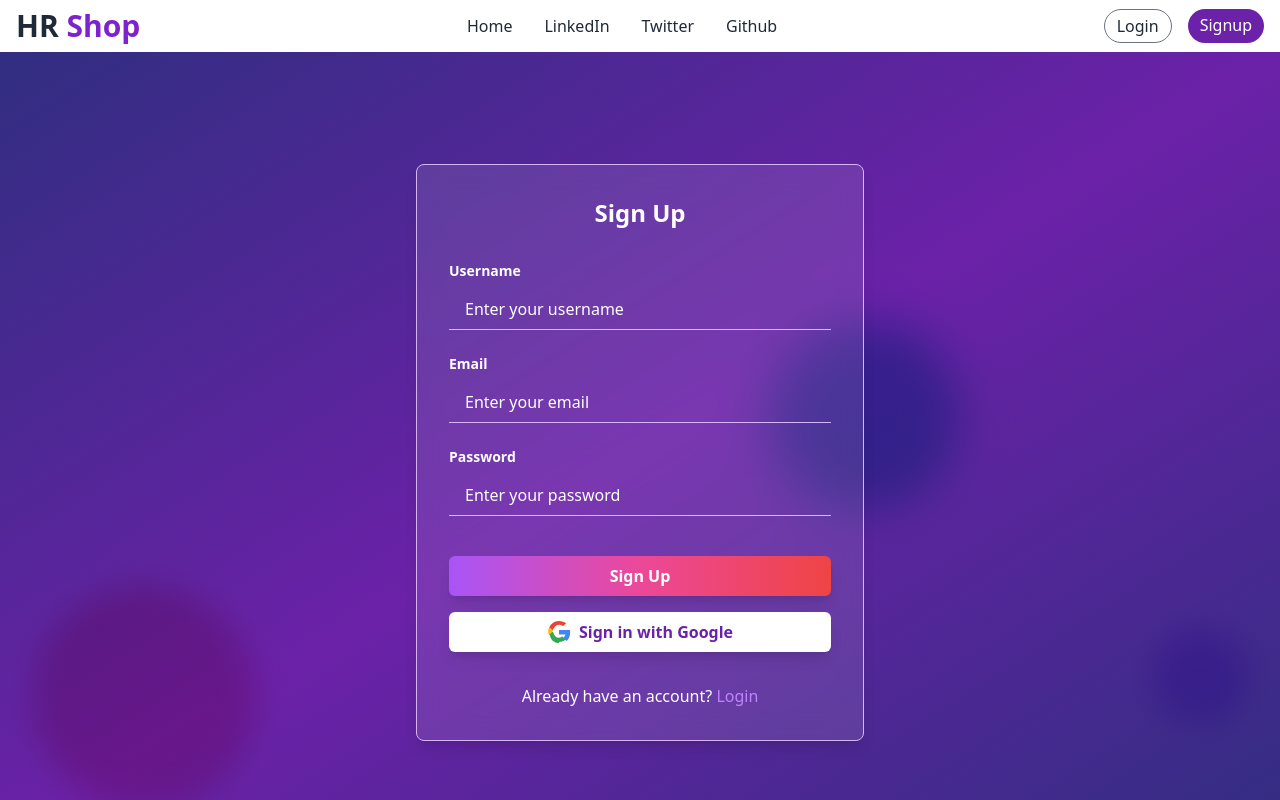
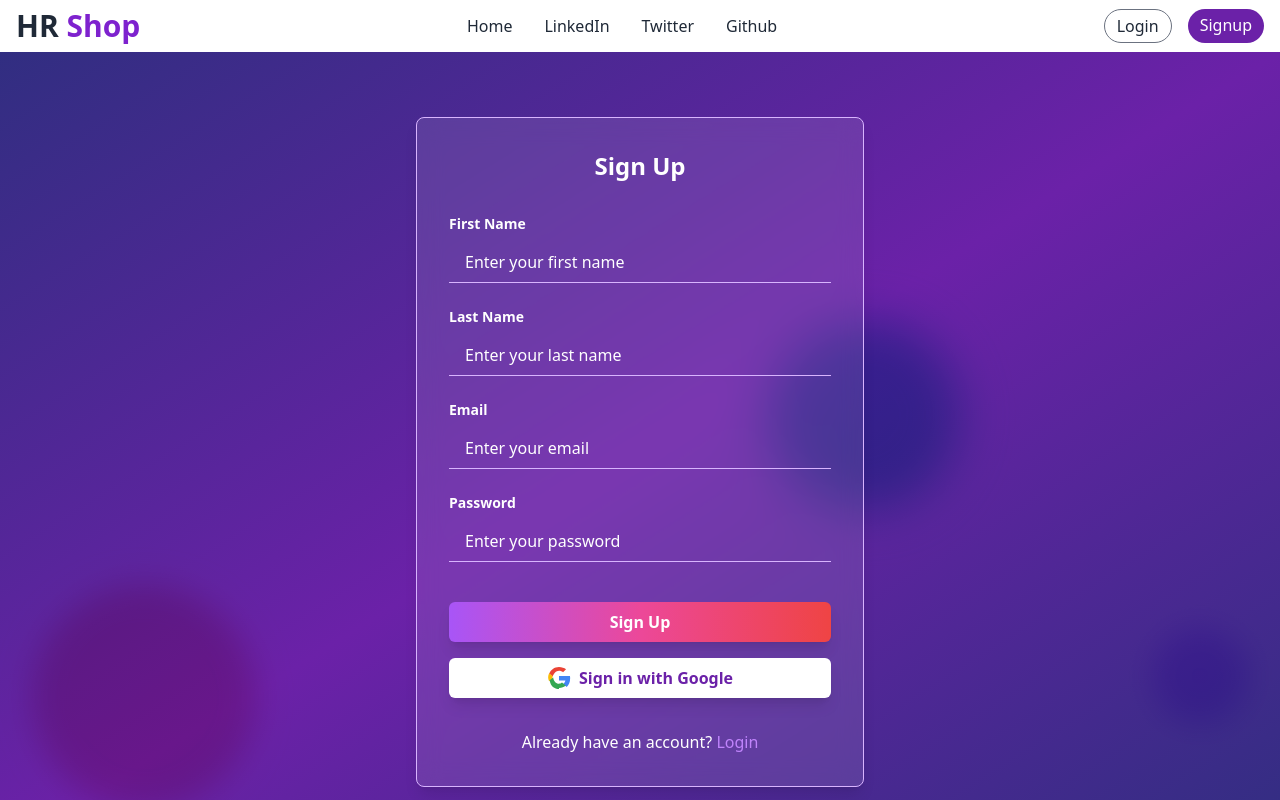
Before and after one commit to Ajay-33/HR-Client, a React (Create React App) app: page /signup in a window 1280 px wide. Shown: the top 800 px of the page. Built offline with nearby package versions, Linux system fonts and the light colour scheme.

Commit message:
Integrated Backend for User Login and Register

```diff
--- a/package.json
+++ b/package.json
@@ -14,6 +14,7 @@
     "@testing-library/react": "^13.4.0",
     "@testing-library/user-event": "^13.5.0",
     "clsx": "^2.1.1",
+    "dotenv": "^16.4.5",
     "font-awesome-icons": "^1.6.0",
     "react": "^18.3.1",
     "react-autosuggest": "^10.1.0",
--- a/src/App.js
+++ b/src/App.js
@@ -11,6 +11,7 @@ import HeroSection from "./components/HeroSection";
 import Home from "./pages/Home";
 import Signup from "./components/Signup";
 import Login from "./components/Login";
+import Main from "./pages/Main";
 
 function App() {
   return (
@@ -19,6 +20,7 @@ function App() {
         <Navbar />
         <Routes>
           <Route exact path="/" element={<Home />} />
+          <Route exact path="/main" element={<Main/>}/>
           <Route exact path="/signup" element={<Signup />} />
           <Route exact path="/login" element={<Login />} />
         </Routes>
--- a/src/components/Login.js
+++ b/src/components/Login.js
@@ -1,7 +1,51 @@
-import React from "react";
-import { Link } from "react-router-dom"; // Assuming you're using react-router for navigation
+import React, { useState, useEffect } from "react";
+import { useNavigate, Link } from "react-router-dom";
 
 function Login() {
+  const [credentials, setCredentials] = useState({ email: "", password: "" });
+  const navigate = useNavigate();
+  useEffect(() => {
+    const token = localStorage.getItem("token");
+    if (token) {
+      navigate("/main");
+    }
+    // eslint-disable-next-line react-hooks/exhaustive-deps
+  }, []);
+  const onChange = (e) => {
+    setCredentials({ ...credentials, [e.target.name]: e.target.value });
+  };
+  const handleSubmission = async (e) => {
+    e.preventDefault();
+    try {
+      console.log(process.env.REACT_APP_HOST);
+      const response = await fetch(
+        `${process.env.REACT_APP_HOST}/api/v1/auth/login`,
+        {
+          method: "POST",
+          headers: {
+            "Content-Type": "application/json",
+          },
+          body: JSON.stringify({
+            email: credentials.email,
+            password: credentials.password,
+          }),
+        }
+      );
+
+      const json = await response.json();
+      if (!response.ok) {
+        throw new Error(json.message);
+      }
+      if (response.ok && json.success) {
+        localStorage.setItem("token", json.token);
+        localStorage.setItem("userName", json.user.firstName);
+        console.log("double success");
+        navigate("/main");
+      }
+    } catch (error) {
+      console.log(error);
+    }
+  };
   return (
     <div className="flex items-center justify-center min-h-screen bg-gradient-to-br from-indigo-900 via-purple-800 to-indigo-900 relative overflow-hidden">
       {/* Background Blurred Circles */}
@@ -13,30 +57,42 @@ function Login() {
 
       {/* Translucent Form */}
       <div className="relative w-full max-w-md p-8 mx-4 bg-white bg-opacity-10 backdrop-blur-md rounded-lg shadow-lg border border-purple-300">
-        <h2 className="text-2xl font-bold text-center text-white mb-8">Login</h2>
-        <form>
+        <h2 className="text-2xl font-bold text-center text-white mb-8">
+          Login
+        </h2>
+        <form onSubmit={handleSubmission}>
           <div className="mb-6">
-            <label className="block text-white text-sm font-semibold mb-2" htmlFor="email">
+            <label
+              className="block text-white text-sm font-semibold mb-2"
+              htmlFor="email"
+            >
               Email
             </label>
             <input
               type="email"
               id="email"
+              name="email"
               className="w-full px-4 py-2 text-white bg-transparent border-b border-purple-300 placeholder-white focus:outline-none focus:border-purple-500"
               placeholder="Enter your email"
               required
+              onChange={onChange}
             />
           </div>
           <div className="mb-6">
-            <label className="block text-white text-sm font-semibold mb-2" htmlFor="password">
+            <label
+              className="block text-white text-sm font-semibold mb-2"
+              htmlFor="password"
+            >
               Password
             </label>
             <input
               type="password"
               id="password"
+              name="password"
               className="w-full px-4 py-2 text-white bg-transparent border-b border-purple-300 placeholder-white focus:outline-none focus:border-purple-500"
               placeholder="Enter your password"
               required
+              onChange={onChange}
             />
           </div>
           {/* Enhanced Login Button */}
@@ -72,10 +128,7 @@ function Login() {
                 fill="#34A853"
                 d="M24 44c5.54 0 10.2-1.83 13.6-4.98l-7.56-5.86C27.77 34.98 25.94 35.5 24 35.5c-5.94 0-10.9-5.8-11.64-12.65l-7.12 5.52C7.18 40.34 14.8 46 24 46z"
               />
-              <path
-                fill="none"
-                d="M2 2h44v44H2z"
-              />
+              <path fill="none" d="M2 2h44v44H2z" />
             </svg>
             <span>Sign in with Google</span>
           </button>
--- a/src/components/Signup.js
+++ b/src/components/Signup.js
@@ -1,7 +1,71 @@
-import React from "react";
-import { Link } from "react-router-dom"; // Assuming you're using react-router for navigation
+import React, { useState, useEffect } from "react";
+import { Link, useNavigate } from "react-router-dom"; // Assuming you're using react-router for navigation
 
 function SignUp() {
+  const [credentials, setCredentials] = useState({
+    fname: "",
+    lname: "",
+    email: "",
+    password: "",
+  });
+  const navigate = useNavigate();
+  useEffect(() => {
+    const token = localStorage.getItem("token");
+    if (token) {
+      navigate("/main");
+    }
+    // eslint-disable-next-line react-hooks/exhaustive-deps
+  }, []);
+
+  const handleSubmission = async (e) => {
+    e.preventDefault();
+    const { fname, lname, email, password } = credentials;
+
+    const passwordRegex =
+      /^(?=.*[a-z])(?=.*[A-Z])(?=.*\d)(?=.*[@$!%*?&])[A-Za-z\d@$!%*?&]{8,}$/;
+    if (!passwordRegex.test(password)) {
+      console.log("Invalid Password");
+      return;
+    }
+
+    try {
+      const response = await fetch(
+        "http://localhost:8000/api/v1/auth/register",
+        {
+          method: "POST",
+          headers: {
+            "Content-Type": "application/json",
+          },
+          body: JSON.stringify({
+            fname: fname,
+            lname: lname,
+            email,
+            password,
+          }),
+        }
+      );
+
+      const json = await response.json();
+
+      if (!response.ok) {
+        throw new Error(json.message || "Network response was not ok");
+      }
+
+      if (json.success) {
+        localStorage.setItem("userName", json.user.firstName);
+        localStorage.setItem("token", json.token);
+        console.log("Succes");
+        navigate("/main");
+      }
+    } catch (error) {
+      console.log(error);
+    }
+  };
+
+  const onChange = (e) => {
+    setCredentials({ ...credentials, [e.target.name]: e.target.value });
+  };
+
   return (
     <div className="flex items-center justify-center min-h-screen bg-gradient-to-br from-indigo-900 via-purple-800 to-indigo-900 relative overflow-hidden">
       {/* Background Blurred Circles */}
@@ -13,41 +77,75 @@ function SignUp() {
 
       {/* Translucent Form */}
       <div className="relative w-full max-w-md p-8 mx-4 bg-white bg-opacity-10 backdrop-blur-md rounded-lg shadow-lg border border-purple-300">
-        <h2 className="text-2xl font-bold text-center text-white mb-8">Sign Up</h2>
-        <form>
+        <h2 className="text-2xl font-bold text-center text-white mb-8">
+          Sign Up
+        </h2>
+        <form onSubmit={handleSubmission}>
           <div className="mb-6">
-            <label className="block text-white text-sm font-semibold mb-2" htmlFor="username">
-              Username
+            <label
+              className="block text-white text-sm font-semibold mb-2"
+              htmlFor="fname"
+            >
+              First Name
             </label>
             <input
               type="text"
-              id="username"
+              id="fname"
+              name="fname"
               className="w-full px-4 py-2 text-white bg-transparent border-b border-purple-300 placeholder-white focus:outline-none focus:border-purple-500"
-              placeholder="Enter your username"
+              placeholder="Enter your first name"
               required
+              onChange={onChange}
             />
           </div>
           <div className="mb-6">
-            <label className="block text-white text-sm font-semibold mb-2" htmlFor="email">
+            <label
+              className="block text-white text-sm font-semibold mb-2"
+              htmlFor="lname"
+            >
+              Last Name
+            </label>
+            <input
+              type="text"
+              id="lname"
+              name="lname"
+              className="w-full px-4 py-2 text-white bg-transparent border-b border-purple-300 placeholder-white focus:outline-none focus:border-purple-500"
+              placeholder="Enter your last name"
+              required
+              onChange={onChange}
+            />
+          </div>
+          <div className="mb-6">
+            <label
+              className="block text-white text-sm font-semibold mb-2"
+              htmlFor="email"
+            >
               Email
             </label>
             <input
               type="email"
               id="email"
+              name="email"
               className="w-full px-4 py-2 text-white bg-transparent border-b border-purple-300 placeholder-white focus:outline-none focus:border-purple-500"
               placeholder="Enter your email"
               required
+              onChange={onChange}
             />
           </div>
           <div className="mb-6">
-            <label className="block text-white text-sm font-semibold mb-2" htmlFor="password">
+            <label
+              className="block text-white text-sm font-semibold mb-2"
+              htmlFor="password"
+            >
               Password
             </label>
             <input
               type="password"
               id="password"
+              name="password"
               className="w-full px-4 py-2 text-white bg-transparent border-b border-purple-300 placeholder-white focus:outline-none focus:border-purple-500"
               placeholder="Enter your password"
+              onChange={onChange}
               required
             />
           </div>
@@ -84,10 +182,7 @@ function SignUp() {
                 fill="#34A853"
                 d="M24 44c5.54 0 10.2-1.83 13.6-4.98l-7.56-5.86C27.77 34.98 25.94 35.5 24 35.5c-5.94 0-10.9-5.8-11.64-12.65l-7.12 5.52C7.18 40.34 14.8 46 24 46z"
               />
-              <path
-                fill="none"
-                d="M2 2h44v44H2z"
-              />
+              <path fill="none" d="M2 2h44v44H2z" />
             </svg>
             <span>Sign in with Google</span>
           </button>
--- /dev/null
+++ b/src/pages/Main.js
@@ -0,0 +1,9 @@
+import React from 'react'
+
+function Main() {
+  return (
+    <div>Main</div>
+  )
+}
+
+export default Main
```
Also changed, not shown: src/components/Navbar.js (+15 -4 lines), 2 other files (tests, documents, lock files or other folders).
